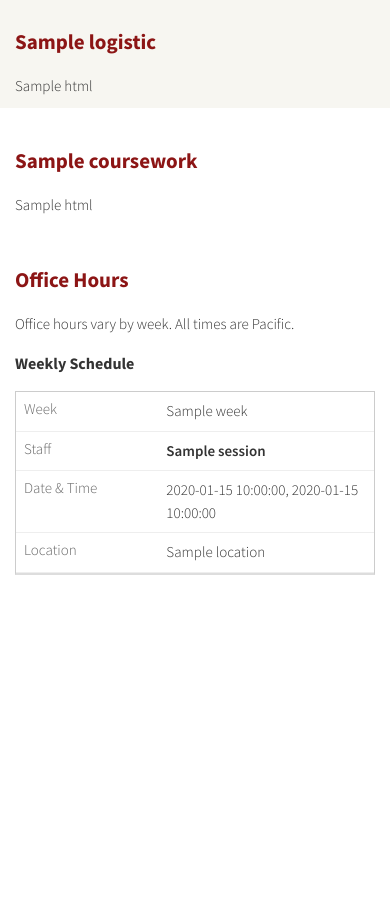
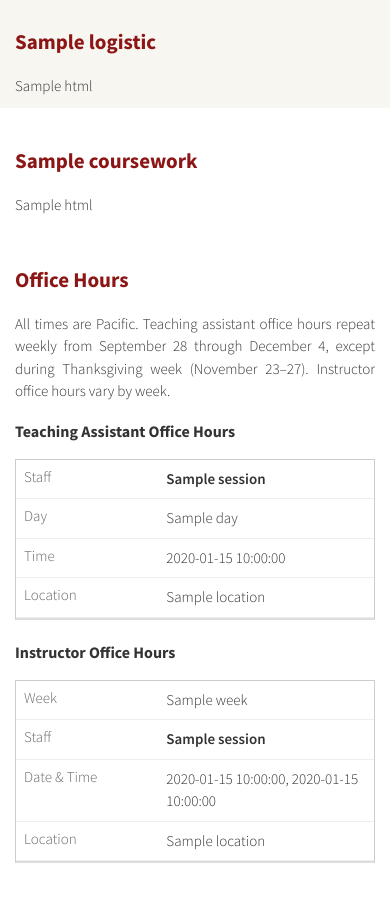
Before and after one commit to cs329z/cs329z.github.io, a Python web app: template templates/logistics.html in a window 390 px wide. Shown: the part 425-1328 px from the top of the page. Before the commit the page ends 1000 px from the top, so only its background shows below. Run offline with Jinja, Linux system fonts and the light colour scheme; the template is opened without the code that fills it: most values are stand-ins (such as "Sample title", 1, 10 or a date in 2020).

Commit message:
Add TA info

```diff
--- a/server.py
+++ b/server.py
@@ -166,7 +166,7 @@ def announcement():
 
 def render_index():
     return render_template(
-        "example_home.html",
+        "index.html",
         staff=load_json("staff.json"),
         schedule=load_json("schedule.json"),
         deadlines=load_json("deadlines.json"),
@@ -185,6 +185,7 @@ def logistics():
         "logistics.html",
         logistics=section("logistics"),
         coursework=section("coursework"),
+        ta_office_hours=load_json("ta_office_hours.json"),
         office_hours=load_office_hours(),
     )
 
--- a/static/css/main.css
+++ b/static/css/main.css
@@ -178,6 +178,10 @@ h4 { font-size: 15px; font-weight: bold; font-style: italic; margin-top: 18px; }
   #deadlines td:nth-of-type(2):before { content: "Deadline"; }
   #deadlines td:nth-of-type(3):before { content: "Date"; }
   #deadlines td:nth-of-type(4):before { content: "Time"; }
+  #ta-office-hours-schedule td:nth-of-type(1):before { content: "Staff"; }
+  #ta-office-hours-schedule td:nth-of-type(2):before { content: "Day"; }
+  #ta-office-hours-schedule td:nth-of-type(3):before { content: "Time"; }
+  #ta-office-hours-schedule td:nth-of-type(4):before { content: "Location"; }
   #office-hours-schedule td:nth-of-type(1):before { content: "Week"; }
   #office-hours-schedule td:nth-of-type(2):before { content: "Staff"; }
   #office-hours-schedule td:nth-of-type(3):before { content: "Date & Time"; }
--- a/templates/logistics.html
+++ b/templates/logistics.html
@@ -19,9 +19,30 @@
 
 <div class="container sec" id="office-hours">
   <h2>Office Hours</h2>
-  <p>Office hours vary by week. All times are Pacific.</p>
+  <p>All times are Pacific. Teaching assistant office hours repeat weekly from September 28 through December 4, except during Thanksgiving week (November 23–27). Instructor office hours vary by week.</p>
+  <div id="ta-office-hours-schedule">
+    <h3>Teaching Assistant Office Hours</h3>
+    <table class="table office-hours-table">
+      <colgroup>
+        <col style="width:25%"><col style="width:20%"><col style="width:30%"><col style="width:25%">
+      </colgroup>
+      <thead>
+        <tr class="active"><th>Staff</th><th>Day</th><th>Time</th><th>Location</th></tr>
+      </thead>
+      <tbody>
+        {% for session in ta_office_hours %}
+        <tr class="{% if loop.index is even %}alt{% endif %}">
+          <td><b>{{ session.name }}</b></td>
+          <td>{{ session.day }}</td>
+          <td>{{ session.time }}</td>
+          <td>{{ session.location }}</td>
+        </tr>
+        {% endfor %}
+      </tbody>
+    </table>
+  </div>
   <div id="office-hours-schedule">
-    <h3>Weekly Schedule</h3>
+    <h3>Instructor Office Hours</h3>
     <table class="table office-hours-table">
       <colgroup>
         <col style="width:10%"><col style="width:25%"><col style="width:35%"><col style="width:30%">
```
Also changed, not shown: data/staff.json (+6 -1 lines), data/ta_office_hours.json (added, +26 -0 lines), templates/index.html (renamed from templates/example_home.html, +4 -4 lines), README.md, static/images/achaudry.jpg (added), static/images/hliu.jpg (added), static/images/oqueen.jpg (added), static/images/ssharma.jpg (added), 1 other file.
